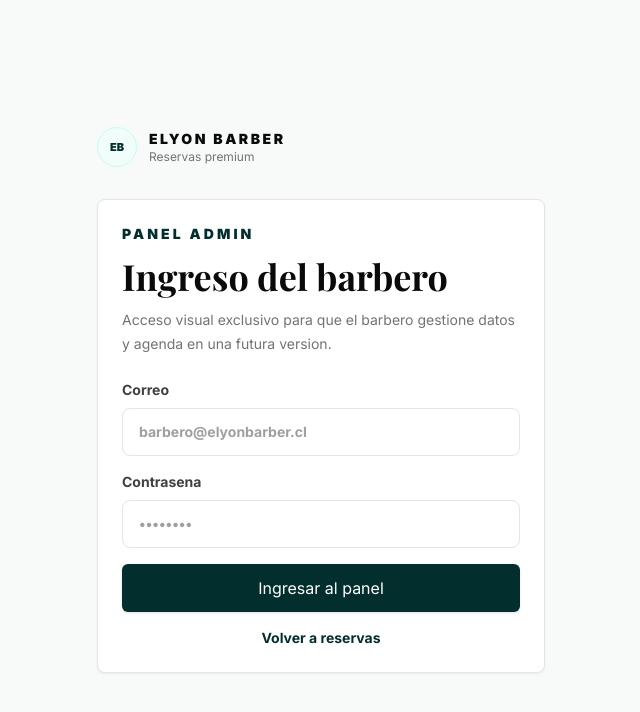
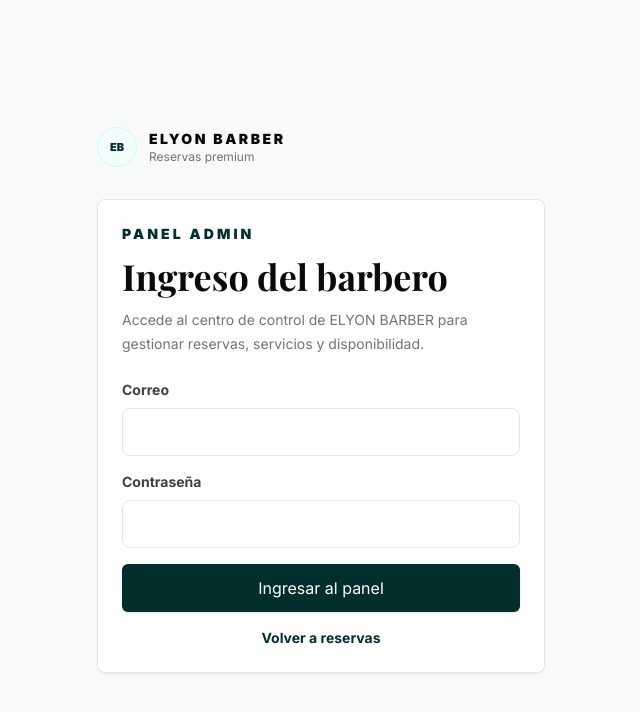
Before and after one commit to OliverDev7/barberElyon, a Next.js app: page /admin/login in a window 1280 px wide. Shown: the top 712 px of the page, without its empty margins (319-959 px from the left). Built offline with nearby package versions, Linux system fonts and the light colour scheme; a web font is replaced by a local one.

Commit message:
feat(admin): connect login form to admin session

```diff
--- a/src/components/AdminLoginMock.tsx
+++ b/src/components/AdminLoginMock.tsx
@@ -1,7 +1,44 @@
+"use client";
+
 import Link from "next/link";
+import { useRouter } from "next/navigation";
+import { FormEvent, useState } from "react";
 import { BrandMark, Button, Panel } from "./ui";
 
 export function AdminLoginMock() {
+  const router = useRouter();
+  const [email, setEmail] = useState("");
+  const [password, setPassword] = useState("");
+  const [error, setError] = useState("");
+  const [loading, setLoading] = useState(false);
+
+  async function handleSubmit(event: FormEvent<HTMLFormElement>) {
+    event.preventDefault();
+    setError("");
+    setLoading(true);
+
+    try {
+      const response = await fetch("/api/admin/login", {
+        method: "POST",
+        headers: { "Content-Type": "application/json" },
+        body: JSON.stringify({ email: email.trim(), password }),
+      });
+      const data = await response.json();
+
+      if (!response.ok) {
+        setError(data.error ?? "No se pudo iniciar sesión.");
+        return;
+      }
+
+      router.replace("/admin");
+      router.refresh();
+    } catch {
+      setError("No se pudo conectar con el servidor. Inténtalo nuevamente.");
+    } finally {
+      setLoading(false);
+    }
+  }
+
   return (
     <main className="grid min-h-screen place-items-center bg-[#f7faf8] px-4 py-10 text-neutral-950">
       <section className="w-full max-w-md">
@@ -9,23 +46,21 @@ export function AdminLoginMock() {
         <Panel className="mt-8">
           <p className="text-sm font-black uppercase tracking-[0.22em] text-teal-950">Panel Admin</p>
           <h1 className="mt-3 font-serif text-4xl font-bold">Ingreso del barbero</h1>
-          <p className="mt-3 text-sm leading-6 text-neutral-500">
-            Acceso visual exclusivo para que el barbero gestione datos y agenda en una futura version.
-          </p>
-          <div className="mt-6 grid gap-4">
+          <p className="mt-3 text-sm leading-6 text-neutral-500">Accede al centro de control de ELYON BARBER para gestionar reservas, servicios y disponibilidad.</p>
+
+          <form className="mt-6 grid gap-4" onSubmit={handleSubmit}>
             <label className="grid gap-2 text-sm font-bold text-neutral-700">
               Correo
-              <input className="focus-ring min-h-12 rounded-lg border border-neutral-200 bg-white px-4" placeholder="barbero@elyonbarber.cl" />
+              <input className="focus-ring min-h-12 rounded-lg border border-neutral-200 bg-white px-4" value={email} onChange={(event) => setEmail(event.target.value)} autoComplete="email" type="email" required />
             </label>
             <label className="grid gap-2 text-sm font-bold text-neutral-700">
-              Contrasena
-              <input className="focus-ring min-h-12 rounded-lg border border-neutral-200 bg-white px-4" placeholder="••••••••" type="password" />
+              Contraseña
+              <input className="focus-ring min-h-12 rounded-lg border border-neutral-200 bg-white px-4" value={password} onChange={(event) => setPassword(event.target.value)} autoComplete="current-password" type="password" required />
             </label>
-            <Button>Ingresar al panel</Button>
-            <Link className="text-center text-sm font-bold text-teal-950" href="/reservar/elyon-barber">
-              Volver a reservas
-            </Link>
-          </div>
+            {error && <p role="alert" className="rounded-lg bg-red-50 px-4 py-3 text-sm font-bold text-red-700">{error}</p>}
+            <Button type="submit" disabled={loading}>{loading ? "Ingresando..." : "Ingresar al panel"}</Button>
+            <Link className="text-center text-sm font-bold text-teal-950" href="/reservar/elyon-barber">Volver a reservas</Link>
+          </form>
         </Panel>
       </section>
     </main>
```
